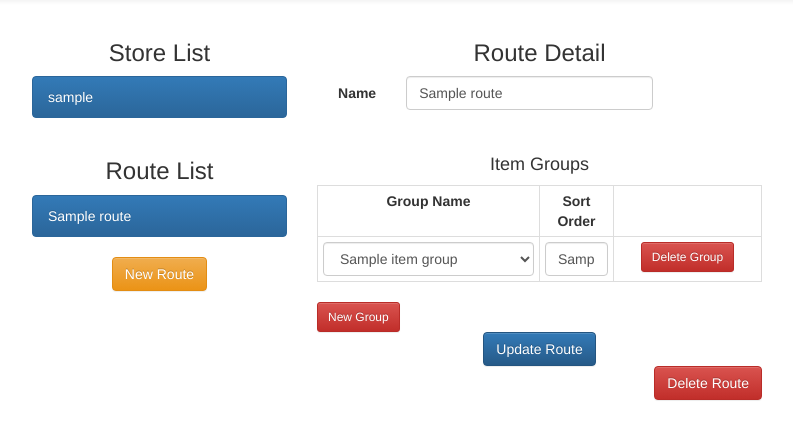
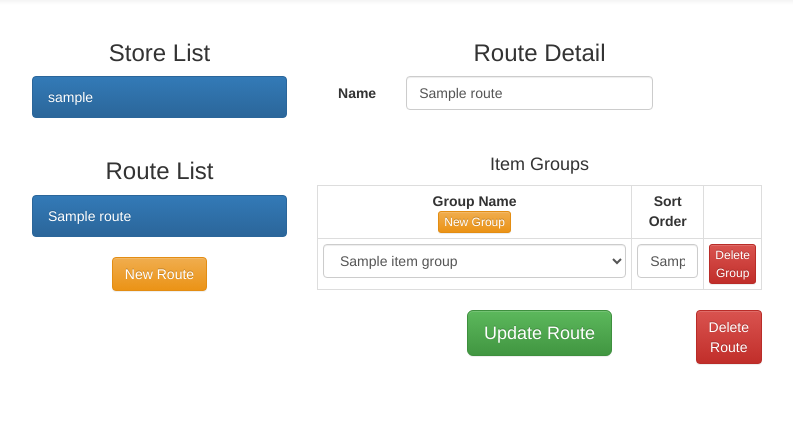
Before and after one commit to sambbaron/grocery_list, a Flask app: template shopping_list/templates/routes.html in a window 1280 px wide. Shown: the part 94-534 px from the top of the page, without its empty margins (53-846 px from the left). Run offline with Flask 2, Linux system fonts and the light colour scheme; the template is opened without the code that fills it: most values are stand-ins (such as "Sample title", 1, 10 or a date in 2020); parts of the project's set-up code (start-up, migrations or seed data) failed here and were passed over; some libraries are stand-ins or nearby versions.

Commit message:
Button sizing and colors

```diff
--- a/shopping_list/templates/routes.html
+++ b/shopping_list/templates/routes.html
@@ -37,9 +37,14 @@
                     <h4 class="text-center">Item Groups</h4>
                     <table class="table table-bordered table-condensed">
                         <tr>
-                            <th class="col-md-6 text-center">Group Name</th>
+                            <th class="col-md-9 text-center">Group Name
+                                <form name="routegroup-add" id="routegroup-add" method="post"
+                                action="/routes/{{ route.id }}/routegroups/new">
+                                    <button type="submit" class="btn btn-warning btn-xs">New Group</button>
+                                </form>
+                            </th>
                             <th class="col-md-2 text-center">Sort Order</th>
-                            <th></th>
+                            <th class="col-md-1 text-center"></th>
                         </tr>
                         {% for route_group in route_groups %}
                             <tr>
@@ -56,24 +61,23 @@
                                            value="{{ route_group.route_order }}"></td>
                                 <form name="routegroup-delete" id="routegroup-delete" method="post"
                                       action="/routes/{{ route.id }}/routegroups/{{ route_group.id }}/delete">
-                                    <td><button type="submit" class="btn btn-danger btn-sm center-block">Delete Group</button></td>
+                                    <td><button type="submit" class="btn btn-danger btn-xs center-block">Delete<br/>Group</button></td>
                                 </form>
                             </tr>
                         {% endfor %}
                     </table>
-                    <form name="routegroup-add" id="routegroup-add" method="post" action="/routes/{{ route.id }}/routegroups/new">
-                        <button type="submit" class="btn btn-danger btn-sm">New Group</button>
-                    </form>
+
+
                 </div>
                 {% endif %}
                 <div class="form-group">
                     <div class="col-md-offset-2 col-md-8">
-                        <button type="submit" form="route-detail" class="btn btn-primary center-block">Update Route</button>
+                        <button type="submit" form="route-detail" class="btn btn-success btn-lg center-block">Update Route</button>
                     </div>
                     <div class="pull-right">
                         <form name="route-delete" id="route-delete" method="post"
                                       action="/stores/{{ store.id }}/routes/{{ route.id }}/delete">
-                            <button type="submit" class="btn btn-danger center-block">Delete Route</button>
+                            <button type="submit" class="btn btn-danger center-block">Delete<br/>Route</button>
                         </form>
                     </div>
                 </div>
--- a/shopping_list/templates/stores.html
+++ b/shopping_list/templates/stores.html
@@ -61,12 +61,12 @@
                 </form>
                 <div class="form-group form-inline">
                     <div class="col-md-12">
-                        <button type="submit" form="store-detail" class="btn btn-primary center-block">Update Store</button>
+                        <button type="submit" form="store-detail" class="btn btn-success btn-lg center-block">Update Store</button>
                     </div>
                     <div class="pull-right">
                         <form name="store-delete" id="store-delete" method="post"
                                       action="/stores/{{ store.id }}/delete">
-                            <button type="submit" class="btn btn-danger center-block">Delete Store</button>
+                            <button type="submit" class="btn btn-danger">Delete<br/>Store</button>
                         </form>
                     </div>
                 </div>
```
Also changed, not shown: shopping_list/templates/lists.html (+10 -8 lines).
